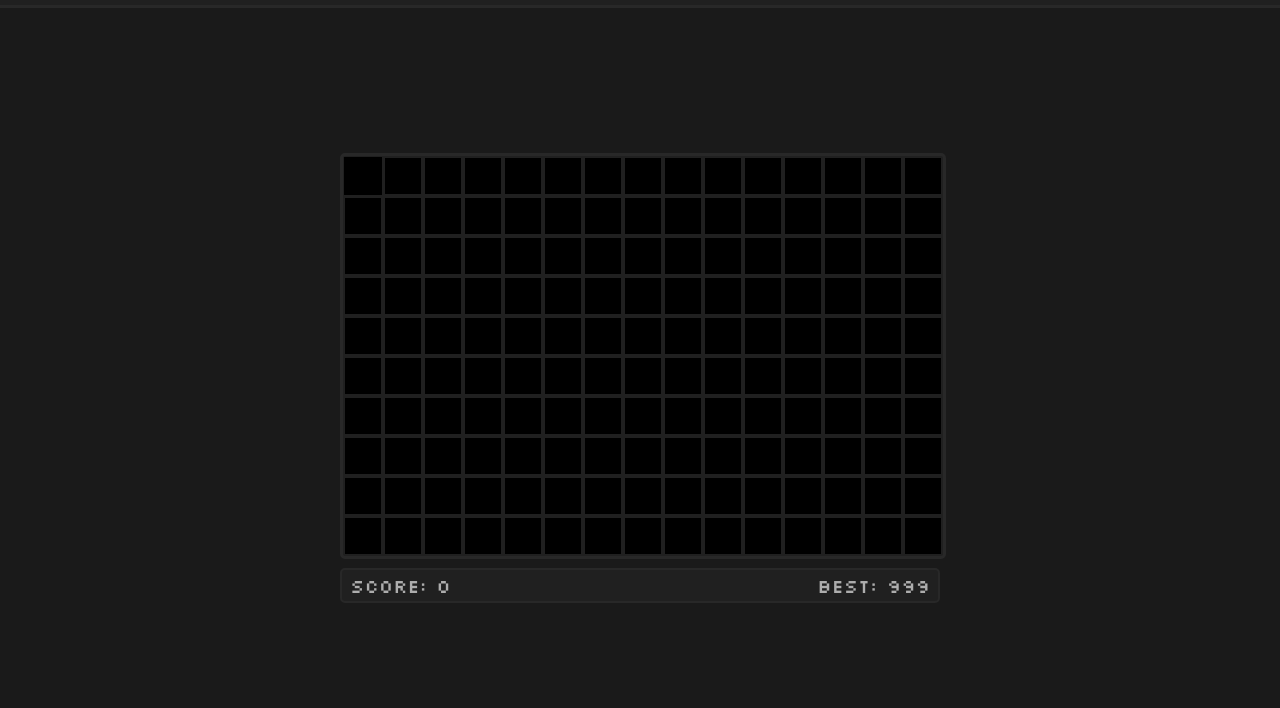
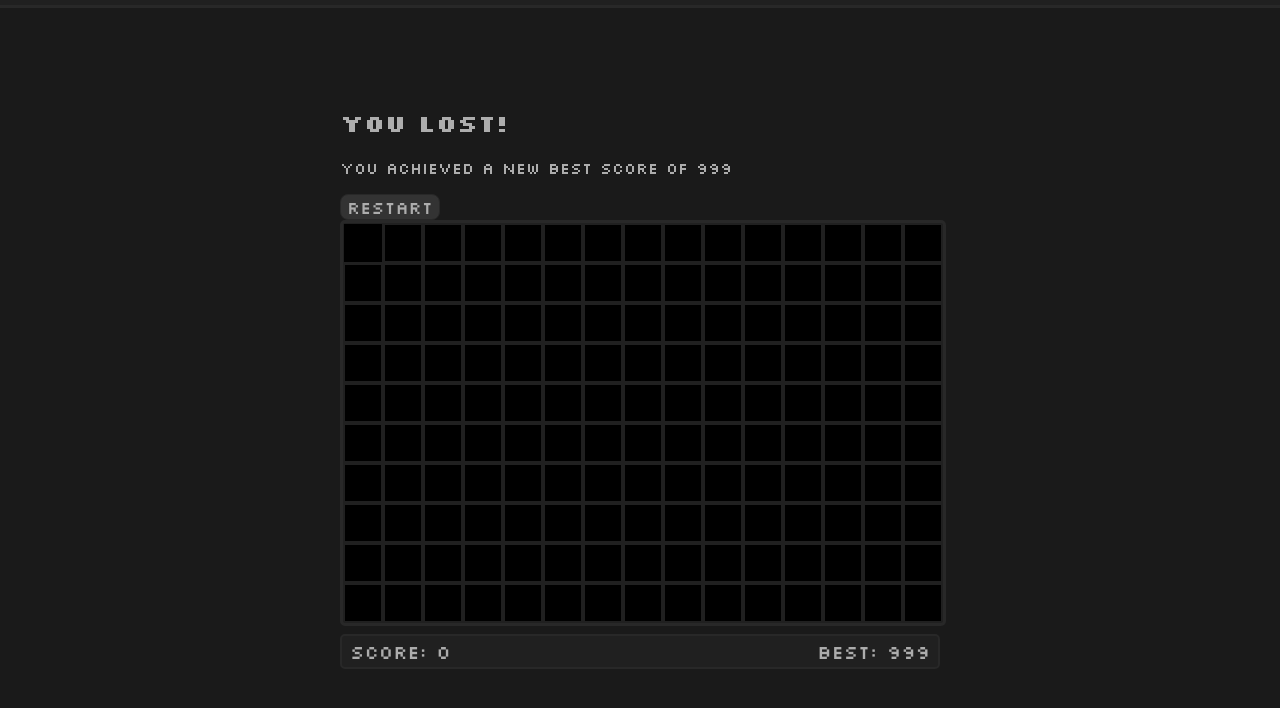
Before and after one commit to xRe15x/snake-v2, a website built with webpack: page src/index.html in a window 1280 px wide. Shown: the part 52-760 px from the top of the page. Built offline with nearby package versions, Linux system fonts and the light colour scheme.

Commit message:
death screen done

```diff
--- a/src/index.html
+++ b/src/index.html
@@ -19,7 +19,11 @@
     <main>
         <div class="main-container">
             <div class="canvas-container">
-                <div id="death-screen"></div>
+                <div id="death-screen">
+                    <h2>You lost!</h2>
+                    <p id="death-screen-score">You achieved a new best score of 999</p>
+                    <button id="restart">Restart</button>
+                </div>
                 <canvas id="game" width="600" height="400"></canvas>
             </div>
             <ul id="game-info">
```
